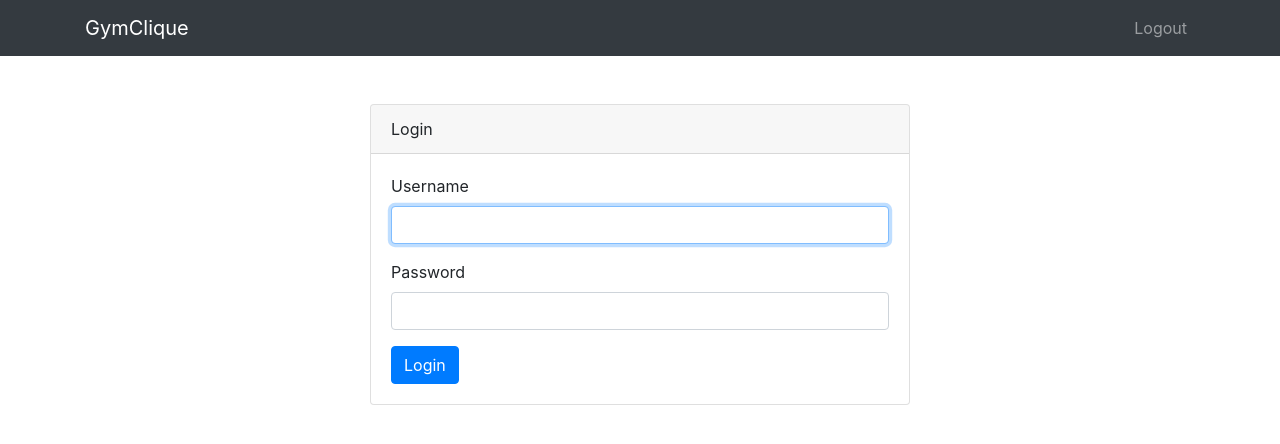
After one commit to abikirkham/GymClique, a Django app: page /login/ in a window 1280 px wide. The commit adds this page. Shown: the top 444 px of the page. Run offline with Django 5.2, Linux system fonts and the light colour scheme; some libraries are stand-ins or nearby versions.

Commit message:
Add views and urls for nav links, add login html and user auth

```diff
--- a/requirements.txt
+++ b/requirements.txt
@@ -7,3 +7,4 @@ pillow==10.3.0
 psycopg2-binary==2.9.9
 sqlparse==0.5.0
 whitenoise==6.7.0
+django-crispy-forms==2.2
--- a/social/templates/social/base.html
+++ b/social/templates/social/base.html
@@ -4,9 +4,7 @@
 <head>
     <meta charset="UTF-8">
     <title>{% block title %}GymClique{% endblock %}</title>
-    <!-- Bootstrap CSS via CDN -->
     <link rel="stylesheet" href="https://stackpath.bootstrapcdn.com/bootstrap/4.5.2/css/bootstrap.min.css">
-    <!-- Other CSS files -->
 </head>
 <body>
     <nav class="navbar navbar-expand-lg navbar-dark bg-dark">
@@ -16,12 +14,23 @@
                 <span class="navbar-toggler-icon"></span>
             </button>
             <div class="collapse navbar-collapse" id="navbarNav">
+                {% if user.is_authenticated %}
                 <ul class="navbar-nav ml-auto">
+                    <li class="nav-item">
+                        <a class="nav-link" href="{% url 'login' %}">Login</a>
+                    </li>
                     <li class="nav-item">
                         <a class="nav-link" href="{% url 'register' %}">Register</a>
                     </li>
-                    <!-- Add more navigation items as needed -->
                 </ul>
+                {% else %}
+                <ul class="navbar-nav ml-auto">
+                    <li class="nav-item">
+                        <a class="nav-link" href="{% url 'logout' %}">Logout</a>
+                    </li>
+                </ul>
+
+                {% endif %}
             </div>
         </div>
     </nav>
@@ -30,9 +39,6 @@
         {% block content %}
         {% endblock %}
     </div>
-
-    <!-- Bootstrap JS via CDN -->
     <script src="https://stackpath.bootstrapcdn.com/bootstrap/4.5.2/js/bootstrap.min.js"></script>
-    <!-- Other JS files -->
 </body>
 </html>
--- /dev/null
+++ b/social/templates/social/login.html
@@ -0,0 +1,34 @@
+{% extends 'social/base.html' %}
+{% load static %}
+
+{% block title %}Login | GymClique{% endblock %}
+
+{% block content %}
+<div class="row justify-content-center">
+    <div class="col-md-6">
+        <div class="card">
+            <div class="card-header">Login</div>
+
+            <div class="card-body">
+                <form method="POST">
+                    {% csrf_token %}
+                    {% if messages %}
+                        {% for message in messages %}
+                            <div class="alert alert-danger" role="alert">{{ message }}</div>
+                        {% endfor %}
+                    {% endif %}
+                    <div class="form-group">
+                        <label for="username">Username</label>
+                        <input type="text" id="username" name="username" class="form-control" required autofocus>
+                    </div>
+                    <div class="form-group">
+                        <label for="password">Password</label>
+                        <input type="password" id="password" name="password" class="form-control" required>
+                    </div>
+                    <button type="submit" class="btn btn-primary">Login</button>
+                </form>
+            </div>
+        </div>
+    </div>
+</div>
+{% endblock %}
--- a/social/urls.py
+++ b/social/urls.py
@@ -8,4 +8,6 @@ urlpatterns = [
     path('dashboard/', views.dashboard, name='dashboard'),
     path('profile/', views.profile, name='profile'),
     path('messages/', views.messages, name='messages'),
+    path('logout/', views.logout_view, name='logout'),
+    path('login/', views.login_view, name='login'),
 ]
--- a/social/views.py
+++ b/social/views.py
@@ -3,7 +3,26 @@ from django.shortcuts import render, redirect
 from django.contrib import messages
 from django.contrib.auth.decorators import login_required
 from .forms import UserRegisterForm, UserUpdateForm, ProfileUpdateForm
+from django.contrib.auth import logout, authenticate, login
 
+def login_view(request):
+    if request.method == 'POST':
+        username = request.POST.get('username')
+        password = request.POST.get('password')
+
+        user = authenticate(request, username=username, password=password)
+
+        if user is not None:
+            login(request, user)
+            return redirect('dashboard')
+        else:
+            messages.error(request, 'Invalid username or password.')
+
+    return render(request, 'social/login.html')
+
+def logout_view(request):
+    logout(request)
+    return redirect('home')
 def home(request):
     return render(request, 'home.html')
 
```
Also changed, not shown: db.sqlite3.
